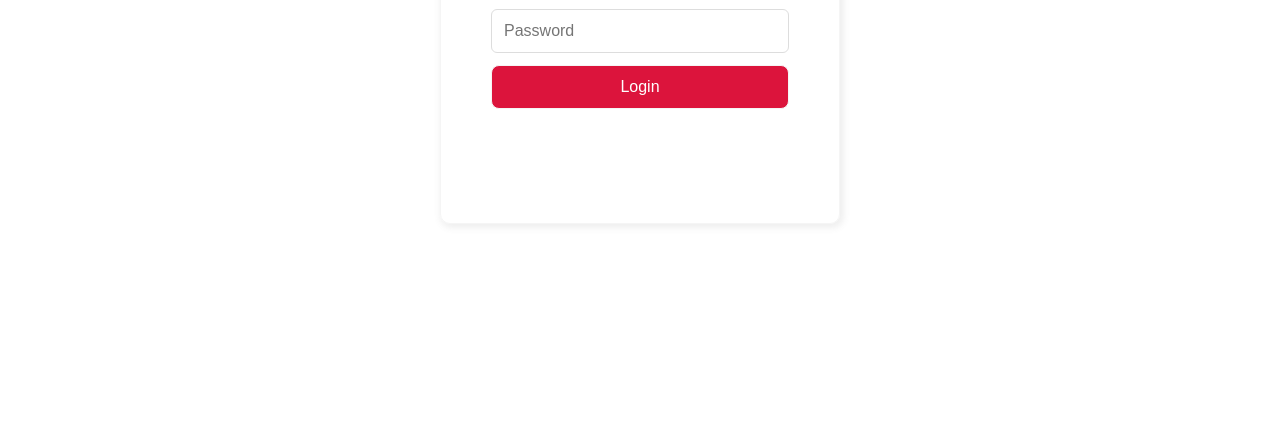
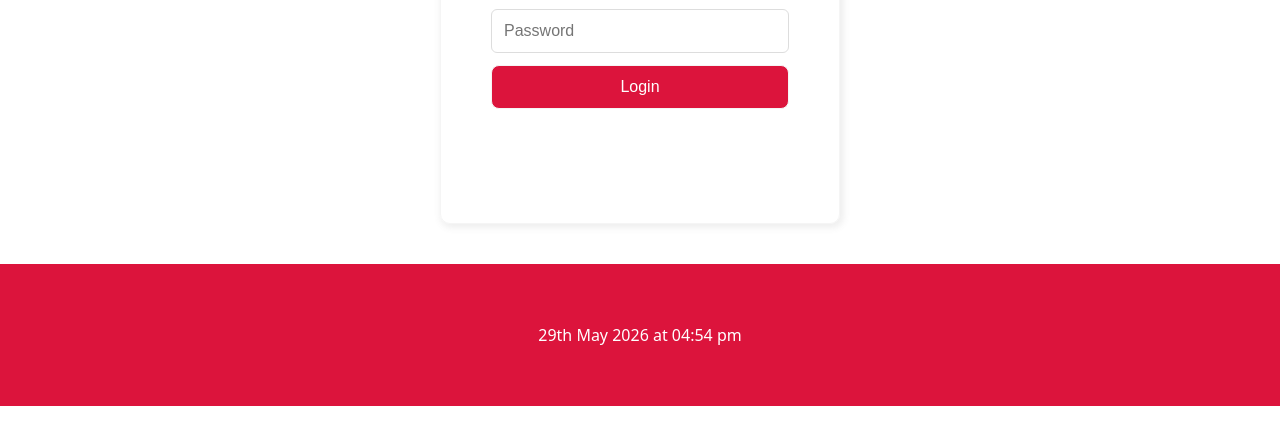
Before and after one commit to freduck/my-exams, a website: page views/login-student.html in a window 1280 px wide. Shown: the part 339-784 px from the top of the page. Drawn offline with Linux system fonts and the light colour scheme.

Commit message:
Update login-student.html

```diff
--- a/views/login-student.html
+++ b/views/login-student.html
@@ -150,6 +150,16 @@
             padding: 5px 0;
         }
     }
+.date{
+text-align:center;
+background-color:crimson;
+color:white;
+padding:60px;
+bottom:0 ;
+
+
+
+}
 </style>
 </head>
 <body>
@@ -188,7 +198,9 @@
         <div class="error"></div>
     </div>
 </div>
+<div class="date">
 
+</div>
 <script>
     document.getElementById('login').addEventListener('click', async function() {
         let username = document.querySelector('#username').value.trim();
@@ -245,6 +257,38 @@
     function toggleStyle(element, elementClass) {
         element.classList.toggle(elementClass);
     }
+
+const date = new Date()
+  document.querySelector(".date").innerHTML=`<p>
+
+  ${
+  formatDateTime(new Date())
+  }
+  </p>`;
+
+function formatDateTime(date) {
+  const d = new Date(date);
+  const day = d.getDate();
+  const suffix = (day > 3 && day < 21) ? 'th' : ['th','st','nd','rd','th','th','th','th','th','th'][day % 10];
+
+  const datePart = new Intl.DateTimeFormat('en-GB', {
+    month: 'long',
+    year: 'numeric'
+  }).format(d);
+
+  const timePart = new Intl.DateTimeFormat('en-GB', {
+    hour: '2-digit',
+    minute: '2-digit',
+    hour12: true // set to false for 24hr format
+  }).format(d);
+
+  return `${day}${suffix} ${datePart} at ${timePart}`;
+}
+
+formatDateTime(new Date(2026, 4, 5, 14, 30)); // "5th May 2026 at 02:30 PM"
+console.log(formatDateTime(new Date())); // "27th September 2026 at 08:45 PM" - today’s date + current time
+
+
 </script>
 
 </body>
```
